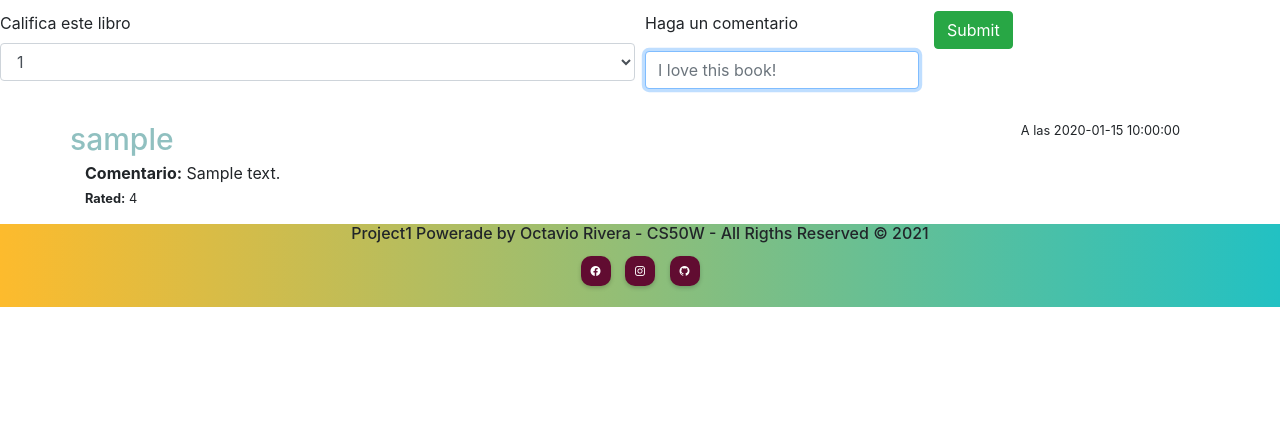
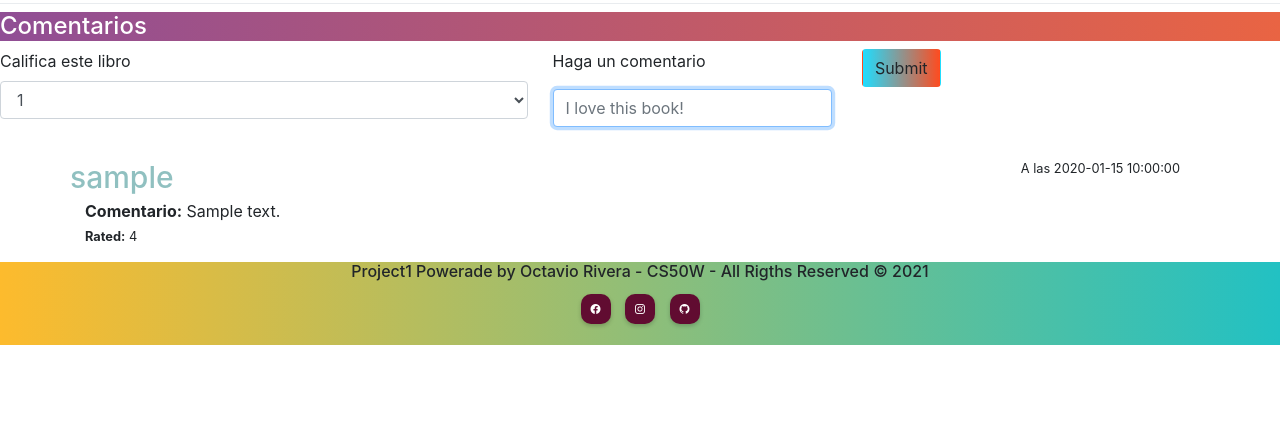
Before and after one commit to TavoRivera/books-search-website, a Flask app: template templates/book.html in a window 1280 px wide. Shown: the part 373-800 px from the top of the page. Run offline with Flask 2, Linux system fonts and the light colour scheme; the template is opened without the code that fills it: most values are stand-ins (such as "Sample title", 1, 10 or a date in 2020); some libraries are stand-ins or nearby versions.

Commit message:
clean code

```diff
--- a/application.py
+++ b/application.py
@@ -101,7 +101,7 @@
 @app.route("/register", methods=["GET", "POST"])
 def register():
     """Register user"""
-    # ingreso user y pass y compruebo
+    # enter my user, pass and check
     if request.method == "POST":
 
         user = request.form.get("username")
@@ -116,10 +116,10 @@
             return render_template("register.html", alert="ingrese una contraseña")
         elif pass1 != pass2:
             return render_template("register.html", alert="contraseñas no coinciden")
-        # busco en mi base de datos si ese usuario ya existe
+        # search in my db if the user exist
         new = db.execute(
             "SELECT * FROM users WHERE username = :username;", {"username": user}).fetchone()
-        # si no hay usuarios con ese nombre, inserto este nombre de usuario a la tabla users
+        # if username doesn't exist, insert this username in the table users
         if new is None:
             db.execute("INSERT INTO users (username, hash) VALUES (:user ,:pass1);", {
                        "user": user, "pass1": generate_password_hash(pass1)})
@@ -137,18 +137,19 @@
 
     # Get form information
     if request.method == "POST":
-        # capwords para que cada inicio de una palabra inicie con mayúscula para mejorar la búsqueda
+        # capwords so that every beginning of a word starts with a capital letter to improve the search
         search = str(request.form.get("search"))
         search = string.capwords(search, sep=None)
-        # busca si ese libro existe o si hay algún parecido
+        # search if that book exists or if there is any resemblance
         query = db.execute(
             "SELECT * FROM books WHERE title LIKE :search OR isbn LIKE :search OR author LIKE :search", {
                 "search": '%' + search + '%'},
         )
         books = query.fetchall()
-        # si el tamaño de la búsqueda es 0, entonces no encontró resultados
+        # if len of search is 0, then found no results
         if len(books) == 0:
             return render_template("index.html", alert="libro no encotrado")
+
         return render_template("index.html", name=session["user_name"], books=books)
 
 
@@ -157,66 +158,65 @@
 def book(isbn):
 
     user = session["user_id"]
-    # seleccionar de la tabla books el isbn
+    # select in table books the isbn
     book = db.execute("SELECT * FROM books WHERE isbn = :isbn",
                       {"isbn": isbn})
     book_id = book.fetchone()
     book_id = book_id[0]
-    # seleccionar información de books correspondiente a su isbn
+    # select information in the table books corresponding to your isbn
     row = db.execute("SELECT isbn, title, author, year FROM books WHERE isbn = :isbn",
                      {"isbn": isbn})
     book_info = row.fetchall()
-    # toma el nombre de usuario, comentario, putuación y fecha de las tablas users y rate cuando está en un libro específico
+    # take the username, comment, rating and time of the tables users n rate when be into a specific book
     rev = db.execute(
         "SELECT username, comment, rating, time FROM users JOIN rate ON users.id_user = rate.id_user WHERE isbn = :isbn", {"isbn": isbn})
     reviews = rev.fetchall()
-    # solicitud al api para tomar información
+    # query to api for select your information
     res = requests.get(
         "https://www.googleapis.com/books/v1/volumes/?q=isbn:"+isbn)
     data = res.json()
+    # exctract the information
+    xd = data["items"][0]
+    description = xd["volumeInfo"]["description"]
+    categories = xd["volumeInfo"]["categories"]
+    rated = xd["volumeInfo"]["averageRating"]
+    count = xd["volumeInfo"]["ratingsCount"]
 
     if request.method == "POST":
 
         rating = int(request.form.get("rating"))
         comment = request.form.get("comment")
-        # comprueba si el usuario ya hizo un comentario
+        # check if the user already made a comment
         comprobe = db.execute("SELECT * FROM rate WHERE id_user = :id_user AND isbn = :id_book",
                               {"id_user": user,
                                "id_book": book_id})
 
         if comprobe.rowcount == 1:
             return render_template("book.html", book_info=book_info, rate=reviews, alert="Ya subiste una opinión sobre este libro")
-        # si no ha hecho un comentario, inserta el nuevo
+        # if you have not made a comment, insert the new one
         db.execute("INSERT INTO rate (isbn, id_user, rating, comment, time) VALUES (:isbn, :id_user, :rating, :comment, now())", {
                    "isbn": book_id, "id_user": user, "rating": rating, "comment": comment})
         db.commit()
-        # extraemos la informacion de la api
-        xd = data["items"][0]
-        description = xd["volumeInfo"]["description"]
-        categories = xd["volumeInfo"]["categories"]
-        rated = xd["volumeInfo"]["averageRating"]
-        # el comentario no se coloca automáticamente, por lo que habrá que recargar luego del submit
-        return render_template("book.html", rate=reviews, book_info=book_info, description=description, categories=categories, rated=rated, success="has añadido un comentario, recarga la página para poder verlo")
+
+        """ el comentario no se coloca automáticamente, por lo que habrá que recargar luego del submit"""
+        return render_template("book.html", rate=reviews, book_info=book_info, description=description, categories=categories, rated=rated, count=count, success="has añadido un comentario, recarga la página para poder verlo")
 
     else:
-        # extraemos la información de la api otra vez
-        xd = data["items"][0]
-        description = xd["volumeInfo"]["description"]
-        categories = xd["volumeInfo"]["categories"]
-        rated = xd["volumeInfo"]["averageRating"]
+        return render_template("book.html", rate=reviews, book_info=book_info, description=description, categories=categories, rated=rated, count=count)
 
-        return render_template("book.html", rate=reviews, book_info=book_info, description=description, categories=categories, rated=rated)
+
+"""Nota: para la mayoría de los libros por no decir todos, con la api se extrae la información y la muestra en la página books, pero hay unos libros específicos que al parecer no contiene/
+ esa api (por ejemplo The 100) y retora un error de indice "item", que si trato de repararlo tendría que quitar la información de la api en la página book y perdería la parte bonita de la api"""
 
 
 @app.route("/api/<isbn>", methods=["GET"])
 def api(isbn):
-    # se selecciona la información del libro cuando se introduzca su isbn
+    # book information is selected when you enter your isbn
     lookForBook = db.execute(
         "SELECT * FROM books WHERE isbn=:isbn", {"isbn": isbn}).fetchone()
     if not lookForBook:
-        return jsonify({"error": "Invalid ISBN"}), 422
-    # aolicitud al api
-
+        return jsonify({"error": "Invalid ISBN"}), 400
+    # query api
     res = requests.get(
         "https://www.googleapis.com/books/v1/volumes/?q=isbn:"+isbn)
     if res.status_code != 200:
--- a/static/assets/css/main.css
+++ b/static/assets/css/main.css
@@ -80,4 +80,13 @@
   /* W3C, IE 10+/ Edge, Firefox 16+, Chrome 26+, Opera 12+, Safari 7+ */
 }
 
+.table_xd {
+  background: #e96443;
+  /* fallback for old browsers */
+  background: -webkit-linear-gradient(to right, #904e95, #e96443);
+  /* Chrome 10-25, Safari 5.1-6 */
+  background: linear-gradient(to right, #904e95, #e96443);
+  /* W3C, IE 10+/ Edge, Firefox 16+, Chrome 26+, Opera 12+, Safari 7+ */
+}
+
 /*# sourceMappingURL=main.css.map */
--- a/static/assets/scss/components/section/_section.scss
+++ b/static/assets/scss/components/section/_section.scss
@@ -25,3 +25,17 @@
 		#c02425
 	); /* W3C, IE 10+/ Edge, Firefox 16+, Chrome 26+, Opera 12+, Safari 7+ */
 }
+
+.table_xd {
+	background: #e96443; /* fallback for old browsers */
+	background: -webkit-linear-gradient(
+		to right,
+		#904e95,
+		#e96443
+	); /* Chrome 10-25, Safari 5.1-6 */
+	background: linear-gradient(
+		to right,
+		#904e95,
+		#e96443
+	); /* W3C, IE 10+/ Edge, Firefox 16+, Chrome 26+, Opera 12+, Safari 7+ */
+}
--- a/templates/book.html
+++ b/templates/book.html
@@ -19,17 +19,19 @@
         <div class="col-4">
             <h5>Description:</h5>
             <p class="text-center">{{description}}</p>
-            <h6>Categories: {{categories}}</h5>
-            <h6>Rating: {{rated}} points</h5>
+            <p><b>Categories:</b> {{categories}}</h6>
+            <h5>Average and number of people who rated this book on the Google Books API</h5>
+            <p><b>Rating:</b> {{rated}} points</p>
+            <p><b>Rating counts:</b> {{count}}</p>
         </div>
     </div>
 </div>
 <div class="dropdown-divider mt-4"></div>
-    <h4 class="alert alert-warning">Comentarios</h4>
+    <h4 class="table_xd text-white">Comentarios</h4>
 <div>
     <form method="POST" class="form-border">
         <div class="form-row">
-            <div class="form-group col-sm">
+            <div class="form-group col-5">
                 <label for="rating">Califica este libro</label>
                 <select id="rating" name="rating" class="form-control" required>
                     <option value="1">1</option>
@@ -39,14 +41,14 @@
                     <option value="5">5</option>
                 </select>
             </div>
-            <div class="form-group col-sm-6">
+            <div class="form-group col-7">
                 <div class="input-group">
-                    <div class="form-group">
+                    <div class="form-group col-5">
                         <p>Haga un comentario</p>
-                        <input autocomplete="off" autofocus class="form-control" name="comment" placeholder="I love this book!" type="text" />
+                        <input autocomplete="off" autofocus class="form-control" name="comment" placeholder="I love this book!" type="text">
                     </div>
-                    <div class="form-group col-sm">
-                        <button class="btn btn-success" type="submit">Submit</button>
+                    <div class="form-group col-2">
+                        <button class="btn btn_color" type="submit">Submit</button>
                     </div>
                 </div>
             </div>
--- a/templates/index.html
+++ b/templates/index.html
@@ -16,9 +16,8 @@
             </div>
         </div>
     </form>
-
     <div class="table-responsive mt-5">
-        <table class="table table-dark">
+        <table class="table table_xd">
             <thead>
                 <tr>
                     <th scope="col">ISBN</th>
--- a/templates/register.html
+++ b/templates/register.html
@@ -19,7 +19,7 @@
             <p>Confirme su contraseña</p>
             <input class="form-control" min="4" name="confirmation" placeholder="Pass confirmation" type="password" />
         </div>
-        <button class="btn btn_color text-white" type="submit">Register Now</button>
+        <button class="btn btn_color" type="submit">Register Now</button>
     </form>
 </section>
 {% endblock %}
```
Also changed, not shown: 1 other file.
